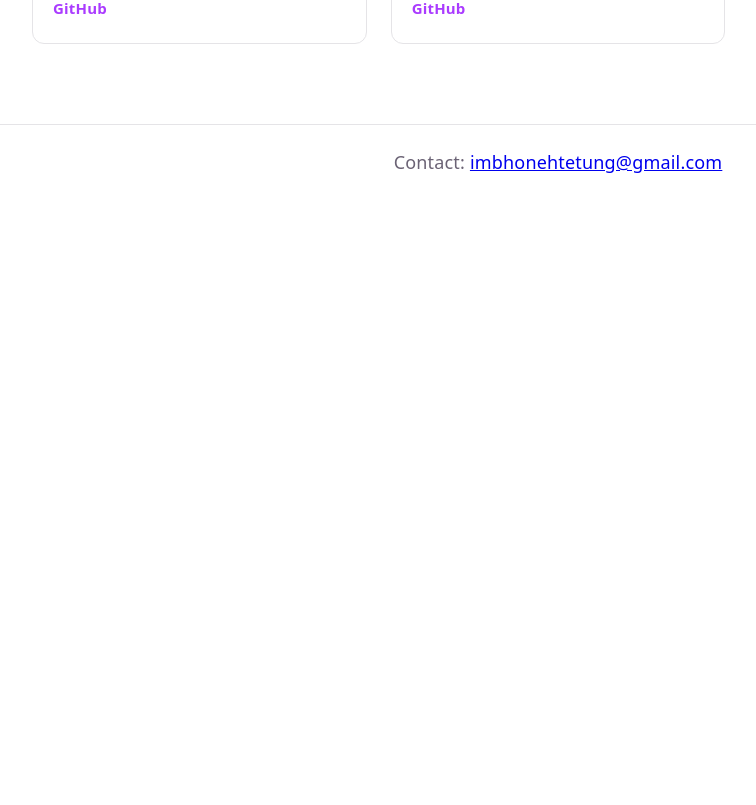
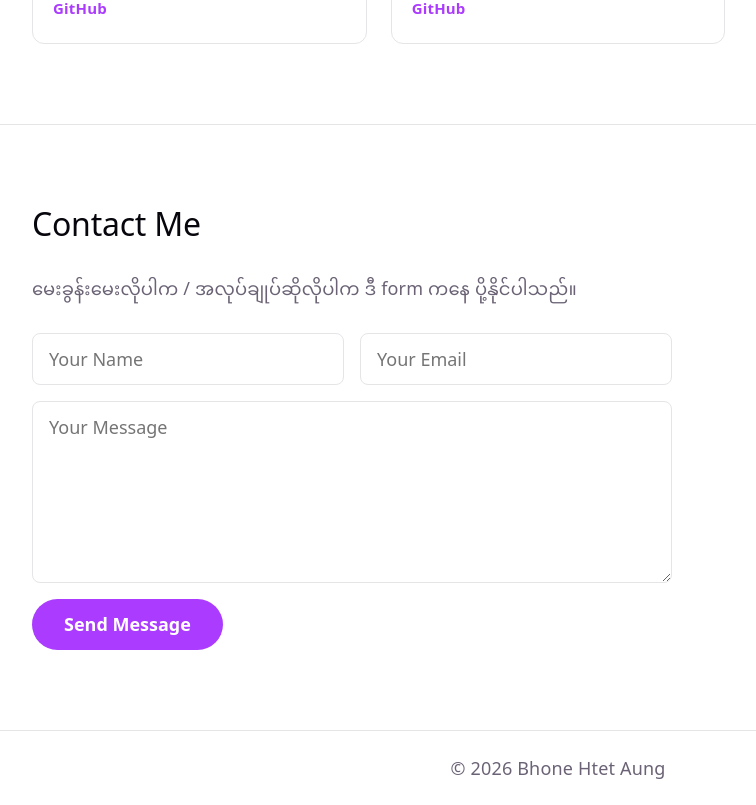
Before and after one commit to bhonehtet636/my-portfolio, a React (Vite) app: page / in a window 1280 px wide. Shown: the part 1860-2665 px from the top of the page, without its empty margins (82-838 px from the left). Before the commit the page ends 2059 px from the top, so only its background shows below. Built offline with nearby package versions, Linux system fonts and the light colour scheme.

Commit message:
Add contact form with FormSubmit

```diff
--- a/src/App.tsx
+++ b/src/App.tsx
@@ -1,6 +1,7 @@
 import Navbar from './components/Navbar'
 import AboutMe from './components/AboutMe'
 import Projects from './components/Projects'
+import Contact from './components/Contact'
 import './App.css'
 
 function App() {
@@ -20,13 +21,11 @@ function App() {
         </section>
         <AboutMe />
         <Projects />
+        <Contact />
       </main>
-      <footer id="contact" className="footer">
+      <footer className="footer">
         <div className="container">
-          <p>
-            Contact:{' '}
-            <a href="mailto:imbhonehtetung@gmail.com">imbhonehtetung@gmail.com</a>
-          </p>
+          <p>© {new Date().getFullYear()} Bhone Htet Aung</p>
         </div>
       </footer>
     </>
--- /dev/null
+++ b/src/components/Contact.css
@@ -0,0 +1,81 @@
+.contact {
+  padding: 80px 0;
+  border-top: 1px solid var(--border);
+}
+
+.contact-intro {
+  margin-bottom: 32px;
+}
+
+.contact-form {
+  max-width: 640px;
+  display: flex;
+  flex-direction: column;
+  gap: 16px;
+}
+
+.form-row {
+  display: grid;
+  grid-template-columns: 1fr 1fr;
+  gap: 16px;
+}
+
+.contact-form input,
+.contact-form textarea {
+  font: inherit;
+  color: var(--text-h);
+  background: var(--bg);
+  border: 1px solid var(--border);
+  border-radius: 8px;
+  padding: 12px 16px;
+  outline: none;
+  transition: border-color 0.3s;
+  box-sizing: border-box;
+  width: 100%;
+}
+
+.contact-form input:focus,
+.contact-form textarea:focus {
+  border-color: var(--accent);
+}
+
+.contact-form textarea {
+  resize: vertical;
+}
+
+.contact-form button {
+  align-self: flex-start;
+  font: inherit;
+  font-weight: 600;
+  color: #fff;
+  background: var(--accent);
+  border: none;
+  border-radius: 999px;
+  padding: 12px 32px;
+  cursor: pointer;
+  transition: opacity 0.3s, transform 0.3s;
+}
+
+.contact-form button:hover:not(:disabled) {
+  opacity: 0.85;
+  transform: translateY(-2px);
+}
+
+.contact-form button:disabled {
+  opacity: 0.6;
+  cursor: not-allowed;
+}
+
+.form-note.success {
+  color: #00c853;
+}
+
+.form-note.error {
+  color: #ff5252;
+}
+
+@media (max-width: 600px) {
+  .form-row {
+    grid-template-columns: 1fr;
+  }
+}
--- /dev/null
+++ b/src/components/Contact.tsx
@@ -0,0 +1,68 @@
+import { useState } from 'react'
+import type { FormEvent } from 'react'
+import './Contact.css'
+
+const EMAIL = 'imbhonehtetung@gmail.com'
+
+type Status = 'idle' | 'sending' | 'success' | 'error'
+
+function Contact() {
+  const [status, setStatus] = useState<Status>('idle')
+
+  async function handleSubmit(event: FormEvent<HTMLFormElement>) {
+    event.preventDefault()
+    const form = event.currentTarget
+    const data = new FormData(form)
+    setStatus('sending')
+    try {
+      const res = await fetch(`https://formsubmit.co/ajax/${EMAIL}`, {
+        method: 'POST',
+        headers: { 'Content-Type': 'application/json', Accept: 'application/json' },
+        body: JSON.stringify({
+          name: data.get('name'),
+          email: data.get('email'),
+          message: data.get('message'),
+          _subject: 'New message from your portfolio website',
+        }),
+      })
+      if (!res.ok) throw new Error('send failed')
+      setStatus('success')
+      form.reset()
+    } catch {
+      setStatus('error')
+    }
+  }
+
+  return (
+    <section id="contact" className="contact">
+      <div className="container">
+        <h2 className="section-title">Contact Me</h2>
+        <p className="contact-intro">
+          မေးခွန်းမေးလိုပါက / အလုပ်ချုပ်ဆိုလိုပါက ဒီ form ကနေ ပို့နိုင်ပါသည်။
+        </p>
+        <form className="contact-form" onSubmit={handleSubmit}>
+          <div className="form-row">
+            <input type="text" name="name" placeholder="Your Name" required />
+            <input type="email" name="email" placeholder="Your Email" required />
+          </div>
+          <textarea name="message" rows={6} placeholder="Your Message" required />
+          <button type="submit" disabled={status === 'sending'}>
+            {status === 'sending' ? 'Sending...' : 'Send Message'}
+          </button>
+          {status === 'success' && (
+            <p className="form-note success">
+              ✅ Message sent! Thank you — I will reply soon.
+            </p>
+          )}
+          {status === 'error' && (
+            <p className="form-note error">
+              ❌ Failed to send. Please try again or email me directly at {EMAIL}
+            </p>
+          )}
+        </form>
+      </div>
+    </section>
+  )
+}
+
+export default Contact
```
